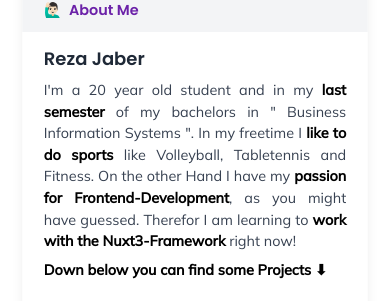
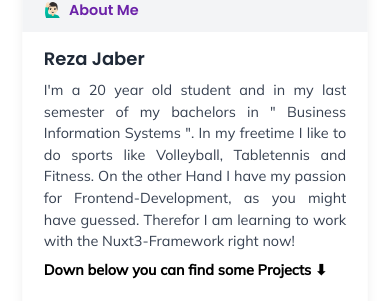
Before and after one commit to rezajaber/rezajaber.dev, a Nuxt app: page / in a window 390 px wide. Shown: the part 861-1162 px from the top of the page. Built offline with nearby package versions, Linux system fonts and the light colour scheme.

Commit message:
F: Finished DarkVersion-Mobile w/o Transition

```diff
--- a/app.vue
+++ b/app.vue
@@ -3,3 +3,6 @@
     <NuxtPage />
   </NuxtLayout>
 </template>
+
+<script setup>
+</script>
--- a/components/AboutMe.vue
+++ b/components/AboutMe.vue
@@ -11,10 +11,10 @@
                 <h1 class="font-heading text-xl font-semibold text-gray-800 dark:text-white">Reza Jaber</h1>
 
                 <p class="font-body text-md text-gray-700 dark:text-gray-300 mt-2 text-justify">
-                    I'm a {{ getRezaAge() }} year old student and in my <span class="font-black text-black dark:text-gray-300">last semester</span> of my bachelors in " Business Information Systems ".
-                    In my freetime I <span class="font-black text-black dark:text-gray-300">like to do sports</span> like Volleyball, Tabletennis and Fitness.
-                    On the other Hand I have my <span class="font-black text-black dark:text-gray-300">passion for Frontend-Development</span>, as you might have guessed.
-                    Therefor I am learning to <span class="font-black text-black dark:text-gray-300">work with the Nuxt3-Framework</span> right now!
+                    I'm a {{ getRezaAge() }} year old student and in my last semester of my bachelors in " Business Information Systems ".
+                    In my freetime I like to do sports like Volleyball, Tabletennis and Fitness.
+                    On the other Hand I have my passion for Frontend-Development, as you might have guessed.
+                    Therefor I am learning to work with the Nuxt3-Framework right now!
                 </p>
 
                 <p class="font-body font-black text-black dark:text-gray-300 mt-2 ">Down below you can find some Projects ⬇</p>
--- a/components/Header.vue
+++ b/components/Header.vue
@@ -10,8 +10,8 @@
 
                 <!-- CENTER -->
                 <div class="flex items-center gap-x-6">
-                    <div class="relative">
-                        <img @click="() => switchPage()" class="hover:animate-spin object-cover w-14 rounded-full cursor-pointer" src="../public/assets/pic/memoji.png" alt="My Memoji">
+                    <div @click="() => switchPage()" class="relative">
+                        <img class="hover:animate-spin object-cover w-14 rounded-full cursor-pointer" src="/assets/pic/memoji.png" alt="My Memoji">
                         <span class="absolute bottom-0 w-3 h-3 rounded-full bg-emerald-500 right-1 ring-1 ring-white"></span>
                     </div>
                 </div>
--- a/components/Intro.vue
+++ b/components/Intro.vue
@@ -3,7 +3,7 @@
         <div class="flex items-center flex-col">
             <p class="font-heading font-bold text-5xl dark:text-gray-200 text-center mb-1 ">Reza Jaber</p>
             <p class="font-heading font-bold text-3xl dark:text-gray-200 text-center mb-1">Front-End Developer</p>
-            <img class="waving ml-2 w-14" src="../public/assets/pic/waving.png" alt="Waving-Hand">
+            <img class="waving ml-2 w-14" src="/assets/pic/waving.png" alt="Waving-Hand">
         </div>
 
         <div class="pt-4 px-2 text-justify">
--- a/components/TechStack.vue
+++ b/components/TechStack.vue
@@ -9,15 +9,15 @@
 
             <div class="grid place-items-center gap-4 pt-4 pb-8 px-6">
                 <div class="flex space-x-4">
-                    <img class=" w-[4rem] bg-white dark:bg-gray-100 rounded-full p-2 shadow-md cursor-pointer hover:scale-110 transition ease-in-out delay-50 duration-300" src="../public/assets/pic/html.png" alt="HTML-Icon">
-                    <img class=" w-[4rem] bg-white dark:bg-gray-100 rounded-full p-2 shadow-md cursor-pointer hover:scale-110 transition ease-in-out delay-50 duration-300" src="../public/assets/pic/css.png" alt="CSS-Icon">
-                    <img class=" w-[4rem] bg-white dark:bg-gray-100 rounded-full p-2 shadow-md cursor-pointer hover:scale-110 transition ease-in-out delay-50 duration-300" src="../public/assets/pic/js.png" alt="JavaScript-Icon">
-                    <img class=" w-[4rem] bg-white dark:bg-gray-100 rounded-full p-2 shadow-md cursor-pointer hover:scale-110 transition ease-in-out delay-50 duration-300" src="../public/assets/pic/tailwind.png" alt="Tailwind-Icon">
+                    <img class=" w-[4rem] bg-white dark:bg-gray-100 rounded-full p-2 shadow-md cursor-pointer hover:scale-110 transition ease-in-out delay-50 duration-300" src="/assets/pic/html.png" alt="HTML-Icon">
+                    <img class=" w-[4rem] bg-white dark:bg-gray-100 rounded-full p-2 shadow-md cursor-pointer hover:scale-110 transition ease-in-out delay-50 duration-300" src="/assets/pic/css.png" alt="CSS-Icon">
+                    <img class=" w-[4rem] bg-white dark:bg-gray-100 rounded-full p-2 shadow-md cursor-pointer hover:scale-110 transition ease-in-out delay-50 duration-300" src="/assets/pic/js.png" alt="JavaScript-Icon">
+                    <img class=" w-[4rem] bg-white dark:bg-gray-100 rounded-full p-2 shadow-md cursor-pointer hover:scale-110 transition ease-in-out delay-50 duration-300" src="/assets/pic/tailwind.png" alt="Tailwind-Icon">
                 </div>
 
                 <div class="flex space-x-4">
-                    <img class=" w-[4rem] bg-white dark:bg-gray-100 rounded-full p-2 shadow-md cursor-pointer hover:scale-110 transition ease-in-out delay-50 duration-300" src="../public/assets/pic/vue.png" alt="Vue-Icon">
-                    <img class=" w-[4rem] bg-white dark:bg-gray-100 rounded-full p-2 shadow-md cursor-pointer hover:scale-110 transition ease-in-out delay-50 duration-300" src="../public/assets/pic/nuxt.png" alt="Nuxt-Icon">
+                    <img class=" w-[4rem] bg-white dark:bg-gray-100 rounded-full p-2 shadow-md cursor-pointer hover:scale-110 transition ease-in-out delay-50 duration-300" src="/assets/pic/vue.png" alt="Vue-Icon">
+                    <img class=" w-[4rem] bg-white dark:bg-gray-100 rounded-full p-2 shadow-md cursor-pointer hover:scale-110 transition ease-in-out delay-50 duration-300" src="/assets/pic/nuxt.png" alt="Nuxt-Icon">
                 </div>
             </div>
         </div>
--- a/layouts/default.vue
+++ b/layouts/default.vue
@@ -5,14 +5,10 @@
         <div class="flex flex-col min-h-screen">
             <slot/>
         </div>
-
-
     </div>
 </template>
 
 <script setup>
-import { withBase } from 'ufo';
-
     const isIndex = useState('pageSwitch', () => true)
     const isLightMode = useState('themeSwitch', () => true)
     const loaded = ref(false)
--- a/nuxt.config.ts
+++ b/nuxt.config.ts
@@ -1,8 +1,8 @@
 // https://nuxt.com/docs/api/configuration/nuxt-config
 export default defineNuxtConfig({
-    app: {
-      pageTransition: {name: 'page', mode: 'out-in'}
-    },
+    /* app: {
+       pageTransition: {name: 'page', mode: 'out-in'}
+    }, */
     css: ['/public/assets/css/main.css'],
     postcss: {
       plugins: {
--- a/pages/application.vue
+++ b/pages/application.vue
@@ -3,5 +3,5 @@
         <CV />
     </div>
 
-    <Footer class="dark:bg-[#181a1b]"/>
+    <Footer class="bg-gray-100 dark:bg-[#181a1b]"/>
 </template>
--- a/public/assets/css/main.css
+++ b/public/assets/css/main.css
@@ -5,7 +5,7 @@
 @tailwind components;
 @tailwind utilities;
 
-.page-enter-active,
+/* .page-enter-active,
 .page-leave-active {
   transition-property: opacity;
   transition-timing-function: ease-in-out;
@@ -15,4 +15,4 @@
 .page-enter,
 .page-leave-to {
   opacity: 0;
-}
+} */
```
